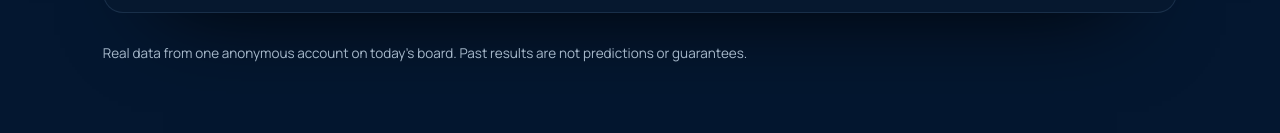
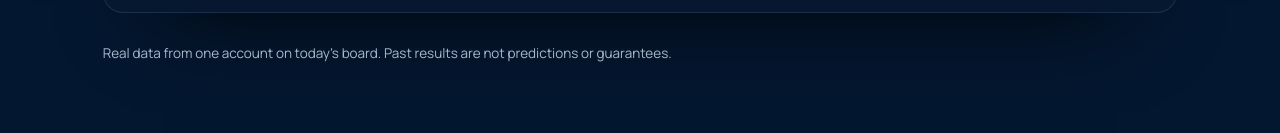
Before and after one commit to Nimadamus/handicapperwatchdog, a plain HTML site: page index.html in a window 1280 px wide. Shown: the part 5819-5952 px from the top of the page. Drawn offline with Linux system fonts and the light colour scheme; no server answers.

Commit message:
Home: sample profile note no longer says anonymous
Co-Authored-By: Claude Fable 5.2 <noreply@anthropic.com>

```diff
--- a/index.html
+++ b/index.html
@@ -198,7 +198,7 @@
       <h2 id="sampleH">Every tracked pick tells a story. This is one account.</h2>
       <p class="lead3">Here is one real account, fully opened. Watchdog Pro gives you this same file on every tracked profile with graded picks, and puts it beside eligible pending picks before the game starts.</p>
       <div class="sdash" id="sdash"><div class="skel"></div></div>
-      <p class="fine">Real data from one anonymous account on today&rsquo;s board. Past results are not predictions or guarantees.</p>
+      <p class="fine">Real data from one account on today&rsquo;s board. Past results are not predictions or guarantees.</p>
     </div>
   </section>
 
```
